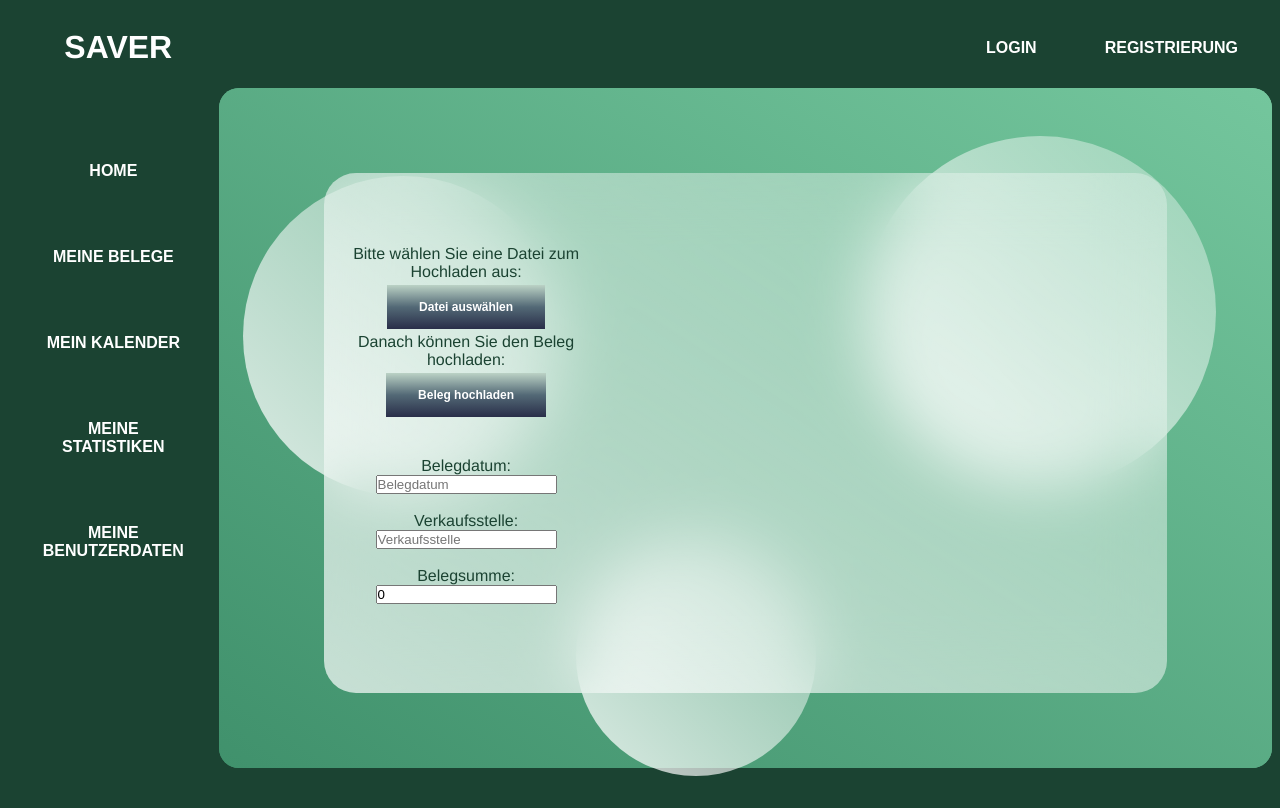
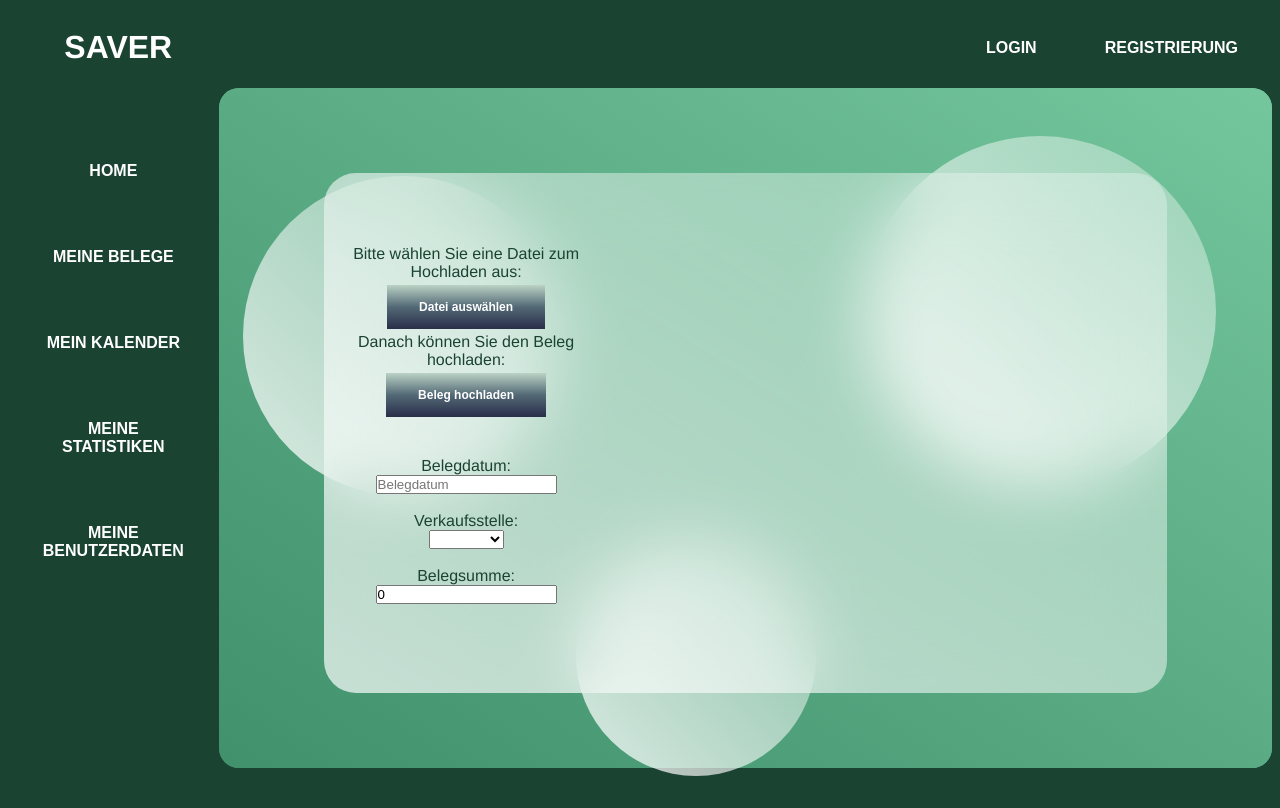
Before and after one commit to sorglos123/SAVER, a Vue app in the folder frontend/: page /upload in a window 1280 px wide. Built offline with nearby package versions, Linux system fonts and the light colour scheme; what vuex-router-sync would draw is missing.

Commit message:
[B] Store-Textfeld in Select-Feld umgewandelt

```diff
--- a/frontend/src/views/home/Upload.vue
+++ b/frontend/src/views/home/Upload.vue
@@ -18,8 +18,13 @@
             <br> <div class="error" v-html="error"></div> <br>
             <label for="receipt_date"> Belegdatum: </label> <br>
             <input type="text" v-model="date" name="receipt_date" id="receipt_date" placeholder="Belegdatum"><br><br>
-            <label for="receipt_store"> Verkaufsstelle: </label> <br>
-            <input type="text" v-model="store" name="receipt_store" id="receipt_store" placeholder="Verkaufsstelle"><br><br>
+            <label for="receipt_store">Verkaufsstelle: </label> <br>
+            <select v-model="store" name="receipt_store" id="receipt_store" placeholder="Verkaufsstelle">
+              <option value="Aldi">Aldi</option>
+              <option value="Kaufland">Kaufland</option>
+              <option value="Lidl">Lidl</option>
+              <option value="Rewe">Rewe</option>
+            </select> <br><br>
             <label for="receipt_value"> Belegsumme: </label> <br>
             <input type="text" v-model="value" name="receipt_value" id="receipt_value" placeholder="Belegsumme"> <br> <br>
           </form>
```
